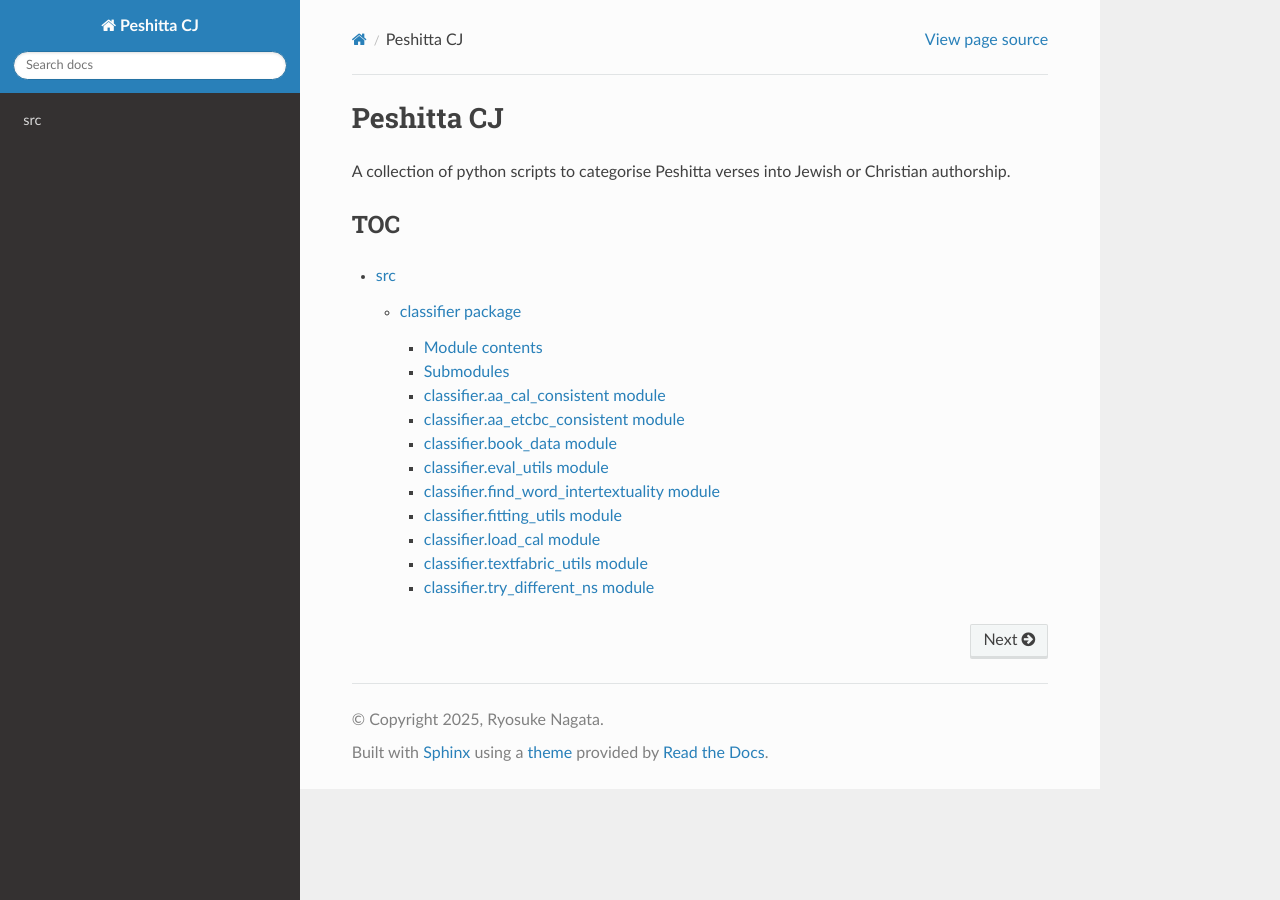
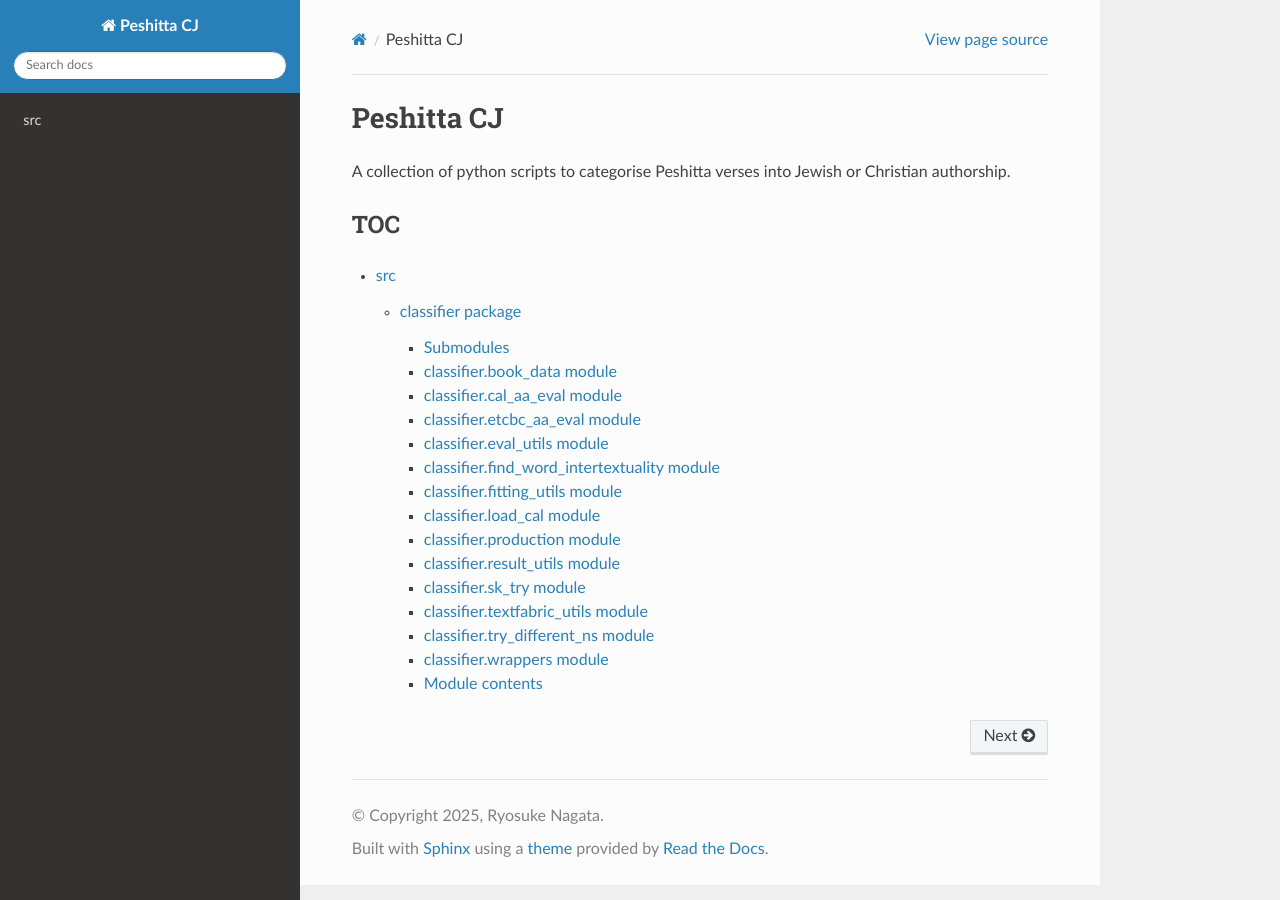
Before and after one commit to Ryohskay/peshitta_cj, a Sphinx documentation site: the page built from docs/source/index.rst, in a window 1280 px wide. Built offline with Sphinx 7.4.7 and the Read the Docs theme 3.1.0, drawn with Linux system fonts in a browser that asks for light colours.

Commit message:
correct some documentation to fix sphinx errors

```diff
--- a/docs/source/classifier.rst
+++ b/docs/source/classifier.rst
@@ -1,37 +1,29 @@
 classifier package
 ==================
 
-Module contents
----------------
-
-.. automodule:: classifier
-   :members:
-   :show-inheritance:
-   :undoc-members:
-
 Submodules
 ----------
-
-classifier.aa\_cal\_consistent module
--------------------------------------
-
-.. automodule:: classifier.aa_cal_consistent
-   :members:
-   :show-inheritance:
-   :undoc-members:
-
-classifier.aa\_etcbc\_consistent module
----------------------------------------
-
-.. automodule:: classifier.aa_etcbc_consistent
-   :members:
-   :show-inheritance:
-   :undoc-members:
 
 classifier.book\_data module
 ----------------------------
 
 .. automodule:: classifier.book_data
+   :members:
+   :show-inheritance:
+   :undoc-members:
+
+classifier.cal\_aa\_eval module
+-------------------------------
+
+.. automodule:: classifier.cal_aa_eval
+   :members:
+   :show-inheritance:
+   :undoc-members:
+
+classifier.etcbc\_aa\_eval module
+---------------------------------
+
+.. automodule:: classifier.etcbc_aa_eval
    :members:
    :show-inheritance:
    :undoc-members:
@@ -68,6 +60,30 @@ classifier.load\_cal module
    :show-inheritance:
    :undoc-members:
 
+classifier.production module
+----------------------------
+
+.. automodule:: classifier.production
+   :members:
+   :show-inheritance:
+   :undoc-members:
+
+classifier.result\_utils module
+-------------------------------
+
+.. automodule:: classifier.result_utils
+   :members:
+   :show-inheritance:
+   :undoc-members:
+
+classifier.sk\_try module
+-------------------------
+
+.. automodule:: classifier.sk_try
+   :members:
+   :show-inheritance:
+   :undoc-members:
+
 classifier.textfabric\_utils module
 -----------------------------------
 
@@ -83,3 +99,19 @@ classifier.try\_different\_ns module
    :members:
    :show-inheritance:
    :undoc-members:
+
+classifier.wrappers module
+--------------------------
+
+.. automodule:: classifier.wrappers
+   :members:
+   :show-inheritance:
+   :undoc-members:
+
+Module contents
+---------------
+
+.. automodule:: classifier
+   :members:
+   :show-inheritance:
+   :undoc-members:
--- a/docs/source/conf.py
+++ b/docs/source/conf.py
@@ -19,10 +19,11 @@ extensions = [
         ]
 
 intersphinx_mapping = {
-        "python": ("https://docs.python.org/3.12", None),
+        "python": ("https://docs.python.org/3", None),
         "numpy": ("https://docs.scipy.org/doc/numpy/", None),
         "pandas": ("https://pandas.pydata.org/docs/", None),
         "nltk": ("https://www.nltk.org/", None),
+        "sklearn": ("https://scikit-learn.org/stable/objects.inv", None),
     }
 
 
```
Also changed, not shown: 3 other files.
